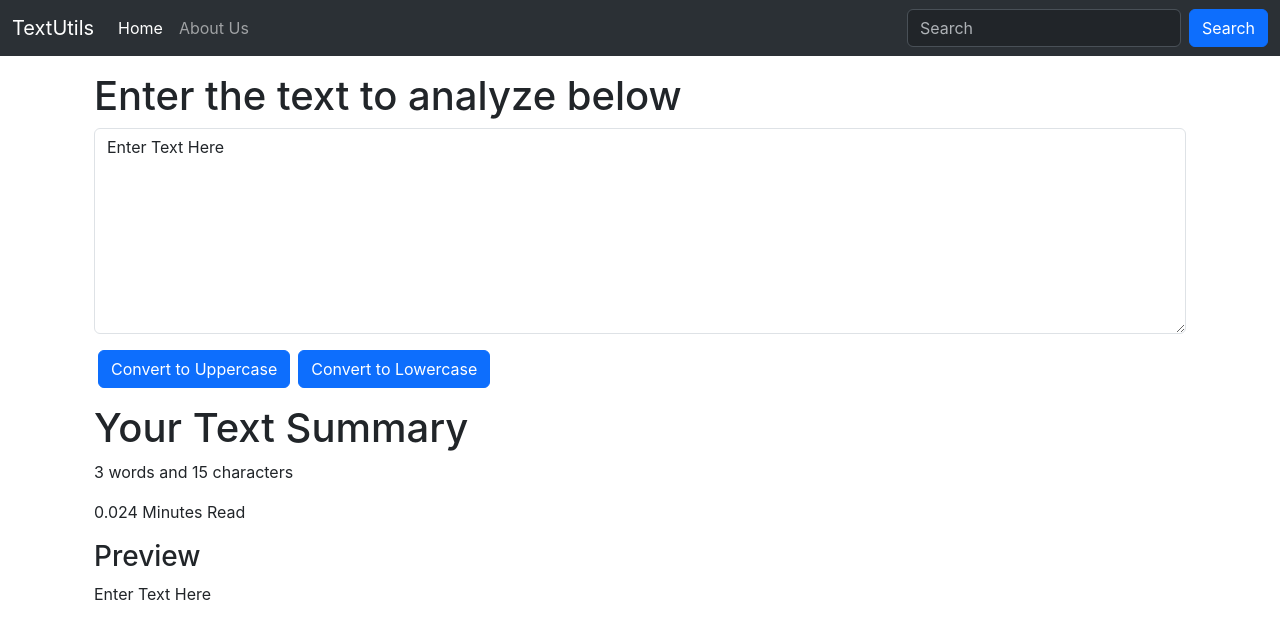
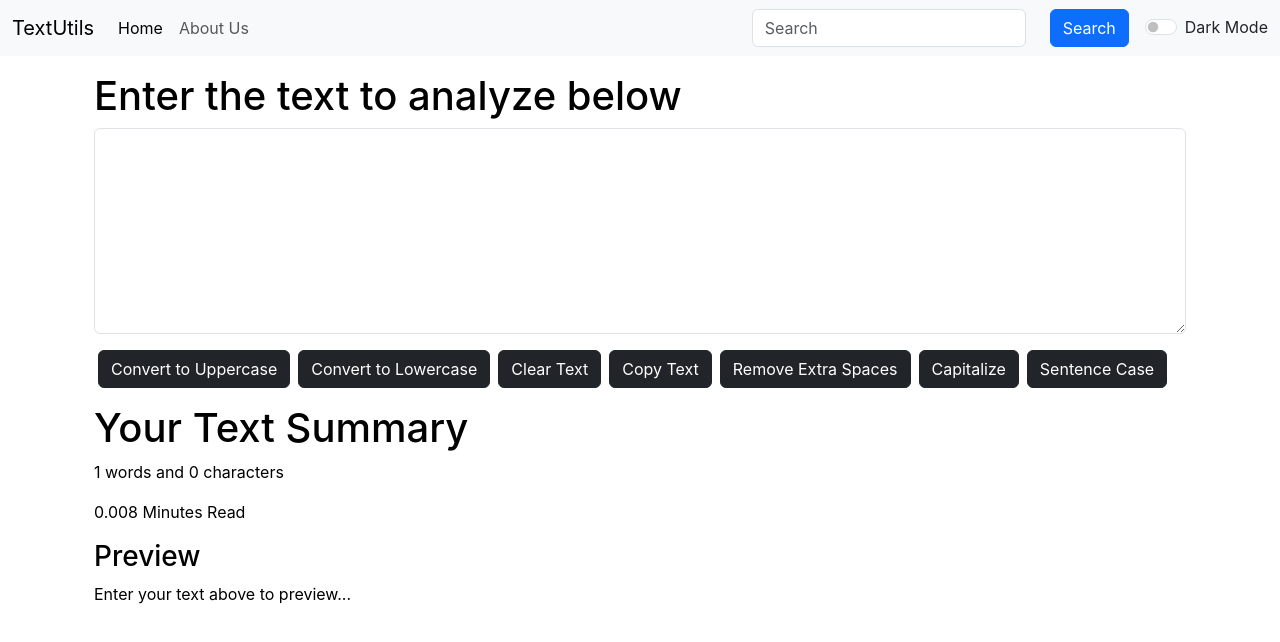
Before and after one commit to girijachachada/TextWiz, a React (Create React App) app: page / in a window 1280 px wide. Shown: the top 642 px of the page. Built offline with nearby package versions, Linux system fonts and the light colour scheme.

Commit message:
Added Dark/Light Mode

```diff
--- a/src/App.js
+++ b/src/App.js
@@ -1,13 +1,29 @@
+import { useState } from "react";
 import "./App.css";
+// import About from "./components/About";
 import Navbar from "./components/Navbar";
 import TextForm from "./components/TextForm";
 function App() {
+  const [mode, setMode] = useState('light');
+
+  const toggleMode = () => {
+    if(mode==='light'){
+      setMode('dark');
+      document.body.style.backgroundColor = '#212529';
+    }
+    else{
+      setMode('light');
+      document.body.style.backgroundColor = 'white';
+    }
+  }
+
   return (
     <>
-      <Navbar title="TextUtils" aboutText="About Us"/>
+      <Navbar title="TextUtils" mode={mode} toggleMode={toggleMode} aboutText="About Us"/>
       <div className="container my-3">
-      <TextForm heading="Enter the text to analyze below"/>
+      <TextForm heading="Enter the text to analyze below" mode={mode}/>
       </div>
+      {/* <About/> */}
     </>
   );
 }
--- /dev/null
+++ b/src/components/About.js
@@ -0,0 +1,70 @@
+import React, { useState } from 'react'
+
+export default function About() {
+
+    const [myStyle, setMyStyle] = useState({
+        color: 'black',
+        backgroundColor: 'white'
+    })
+
+    const [btnText, setBtnText] = useState("Enable Dark Mode")
+
+    const toggleStyle = () => {
+        if(myStyle.color === 'white'){
+            setMyStyle({
+                color: 'black',
+                backgroundColor: 'white'
+            })
+            setBtnText("Enable Dark Mode")
+        }
+        else{
+            setMyStyle({
+                color: 'white',
+                backgroundColor: 'black',
+                border: '1 px solid white'
+            })
+            setBtnText("Enable Light Mode")
+        }
+    }
+
+    return (
+        <div className='container' style={myStyle}>
+            <h1 className='my-3'>About Us</h1>
+            <div className="accordion accordion-flush" id="accordionFlushExample">
+                <div className="accordion-item">
+                    <h2 className="accordion-header">
+                        <button className="accordion-button collapsed" style={myStyle} type="button" data-bs-toggle="collapse" data-bs-target="#flush-collapseOne" aria-expanded="false" aria-controls="flush-collapseOne">
+                            Accordion Item #1
+                        </button>
+                    </h2>
+                    <div id="flush-collapseOne" className="accordion-collapse collapse" data-bs-parent="#accordionFlushExample">
+                        <div className="accordion-body" style={myStyle}>Placeholder content for this accordion, which is intended to demonstrate the <code>.accordion-flush</code> className. This is the first item's accordion body.</div>
+                    </div>
+                </div>
+                <div className="accordion-item">
+                    <h2 className="accordion-header">
+                        <button className="accordion-button collapsed" type="button" style={myStyle} data-bs-toggle="collapse" data-bs-target="#flush-collapseTwo" aria-expanded="false" aria-controls="flush-collapseTwo">
+                            Accordion Item #2
+                        </button>
+                    </h2>
+                    <div id="flush-collapseTwo" className="accordion-collapse collapse" data-bs-parent="#accordionFlushExample">
+                        <div className="accordion-body" style={myStyle}>Placeholder content for this accordion, which is intended to demonstrate the <code>.accordion-flush</code> className. This is the second item's accordion body. Let's imagine this being filled with some actual content.</div>
+                    </div>
+                </div>
+                <div className="accordion-item">
+                    <h2 className="accordion-header">
+                        <button className="accordion-button collapsed" type="button" style={myStyle} data-bs-toggle="collapse" data-bs-target="#flush-collapseThree" aria-expanded="false" aria-controls="flush-collapseThree">
+                            Accordion Item #3
+                        </button>
+                    </h2>
+                    <div id="flush-collapseThree" className="accordion-collapse collapse" data-bs-parent="#accordionFlushExample">
+                        <div className="accordion-body" style={myStyle}>Placeholder content for this accordion, which is intended to demonstrate the <code>.accordion-flush</code> className. This is the third item's accordion body. Nothing more exciting happening here in terms of content, but just filling up the space to make it look, at least at first glance, a bit more representative of how this would look in a real-world application.</div>
+                    </div>
+                </div>
+            </div>
+            <div className="container">
+            <button type='button' onClick={toggleStyle} className='btn btn-primary my-3'>{btnText}</button>
+            </div>
+        </div>
+    )
+}
--- a/src/components/Navbar.js
+++ b/src/components/Navbar.js
@@ -1,9 +1,12 @@
-import React from 'react'
-import PropTypes from 'prop-types'
+import React from "react";
+import PropTypes from "prop-types";
 
 export default function Navbar(props) {
   return (
-    <nav className="navbar navbar-expand-lg bg-body-tertiary" data-bs-theme="dark">
+    <nav
+      className="navbar navbar-expand-lg bg-body-tertiary"
+      data-bs-theme={props.mode}
+    >
       <div className="container-fluid">
         <a className="navbar-brand" href="/">
           {props.title}
@@ -39,22 +42,34 @@
               placeholder="Search"
               aria-label="Search"
             />
-              <button className="btn btn-primary" type="submit">
+            <button className="btn btn-primary mx-3" type="submit">
               Search
             </button>
           </form>
+          <div className={`form-check form-switch text-${props.mode==='light'?'dark':'light'}`}>
+            <input
+              className="form-check-input"
+              type="checkbox"
+              role="switch"
+              id="flexSwitchCheckDefault"
+              onClick={props.toggleMode}
+            />
+            <label className="form-check-label" for="flexSwitchCheckDefault">
+              Dark Mode
+            </label>
+          </div>
         </div>
       </div>
     </nav>
-  )
+  );
 }
 
 Navbar.propTypes = {
   title: PropTypes.string.isRequired,
-    aboutText: PropTypes.string.isRequired
-}
+  aboutText: PropTypes.string.isRequired,
+};
 
 Navbar.defaultProps = {
   title: "Set Title Here",
-    aboutText: "About"
-}
+  aboutText: "About",
+};
--- a/src/components/TextForm.js
+++ b/src/components/TextForm.js
@@ -1,7 +1,7 @@
 import React, { useState } from "react";
 
 export default function TextForm(props) {
-  const [text, setText] = useState("Enter Text Here");
+  const [text, setText] = useState("");
   //setText("New Text");
 
   const handleUpperClick = () => {
@@ -20,9 +20,41 @@
     setText(newText);
   };
 
+  const handleClearClick = () => {
+    let newText = "";
+    setText(newText);
+  };
+
+  const handleCopy = () => {
+    var text = document.getElementById("myBox");
+    text.select();
+    navigator.clipboard.writeText(text.value);
+  }
+
+  const handleExtraSpaces = () => {
+    let newText = text.split(/[ ]+/);
+    setText(newText.join(" "));
+  }
+
+  const handleCapitalize = () => {
+    let words = text.split(" ");
+    let newText = words.map(word => {
+    return word.charAt(0).toUpperCase() + word.slice(1).toLowerCase();
+    }).join(" ");
+    setText(newText);
+  }
+
+  const handleSentenceCase = () => {
+    let sentences = text.split(/([.!?]\s*)/);
+    let newText = sentences.map(sentence => {
+      return sentence.charAt(0).toUpperCase() + sentence.slice(1).toLowerCase();
+      }).join("");
+    setText(newText);
+  }
+
   return (
     <>
-      <div className="container my-3">
+      <div className="container my-3" style={{color: props.mode==='dark'?'white':'black'}}>
         <h1>{props.heading}</h1>
         <div className="mb-3">
           <textarea
@@ -31,21 +63,37 @@
             value={text}
             onChange={handleOnChange}
             rows="8"
+            style={{backgroundColor: props.mode==='dark'?'#212529':'white', color: props.mode==='dark'?'white':'black'}}
           ></textarea>
         </div>
-        <button className="btn btn-primary mx-1" onClick={handleUpperClick}>
+        <button className={`btn btn-${props.mode==='light'?'dark':'light'} mx-1`} onClick={handleUpperClick}>
           Convert to Uppercase
         </button>
-        <button className="btn btn-primary mx-1" onClick={handleLowerClick}>
+        <button className={`btn btn-${props.mode==='light'?'dark':'light'} mx-1`} onClick={handleLowerClick}>
           Convert to Lowercase
         </button>
+        <button className={`btn btn-${props.mode==='light'?'dark':'light'} mx-1`} onClick={handleClearClick}>
+          Clear Text
+        </button>
+        <button className={`btn btn-${props.mode==='light'?'dark':'light'} mx-1`} onClick={handleCopy}>
+          Copy Text
+        </button>
+        <button className={`btn btn-${props.mode==='light'?'dark':'light'} mx-1`} onClick={handleExtraSpaces}>
+          Remove Extra Spaces
+        </button>
+        <button className={`btn btn-${props.mode==='light'?'dark':'light'} mx-1`} onClick={handleCapitalize}>
+          Capitalize
+        </button>
+        <button className={`btn btn-${props.mode==='light'?'dark':'light'} mx-1`} onClick={handleSentenceCase}>
+          Sentence Case
+        </button>
       </div>
-      <div className="container my-3">
+      <div className="container my-3" style={{color: props.mode==='dark'?'white':'black'}}>
         <h1>Your Text Summary</h1>
         <p>{text.split(" ").length} words and {text.length} characters</p>
         <p>{0.008*text.split(" ").length} Minutes Read</p>
         <h3>Preview</h3>
-        <p>{text}</p>
+        <p>{text.length>0?text:"Enter your text above to preview..."}</p>
       </div>
     </>
   );
```
Lines whose indentation alone changed are shown as unchanged.
